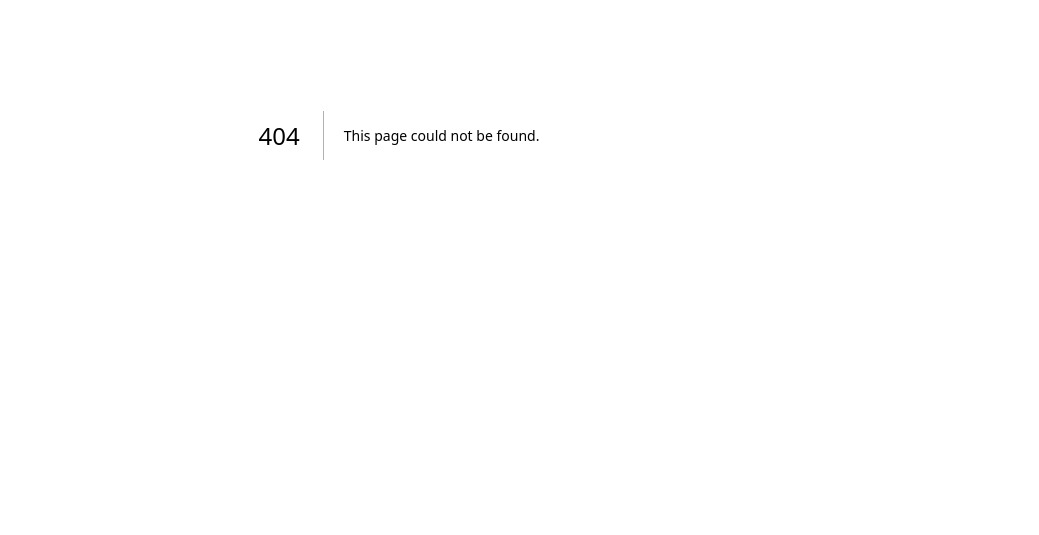
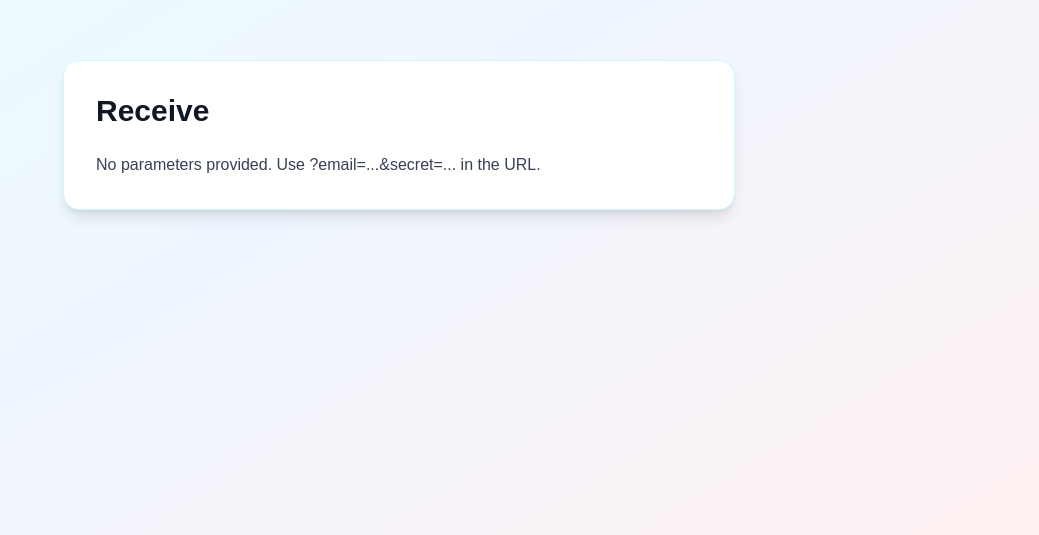
Before and after one commit to mistcash/mailed, a Next.js app in the folder app/: page /receive in a window 1280 px wide. Before the commit this address had no page. Shown: the part 265-800 px from the top of the page, without its empty margins (241-1280 px from the left). Built offline with nearby package versions, Linux system fonts and the light colour scheme.

Commit message:
init: send and recieve pages

```diff
--- /dev/null
+++ b/app/src/app/receive/page.tsx
@@ -0,0 +1,40 @@
+'use client';
+
+import { useSearchParams } from 'next/navigation';
+
+export default function ReceivePage() {
+	const searchParams = useSearchParams();
+	const email = searchParams.get('email');
+	const secret = searchParams.get('secret');
+
+	return (
+		<div className="min-h-screen bg-gradient-to-br from-cyan-50 via-blue-50 to-rose-50 flex items-center justify-center">
+			<div className="max-w-2xl w-full p-8 bg-white rounded-2xl shadow-lg border border-cyan-100">
+				<h1 className="text-3xl font-bold mb-6 text-gray-900">Receive</h1>
+				<div className="space-y-4">
+					{email && (
+						<div className="p-4 bg-cyan-50 rounded-lg border border-cyan-200">
+							<label className="block text-sm font-medium text-cyan-900 mb-1">
+								Email:
+							</label>
+							<p className="text-gray-900">{email}</p>
+						</div>
+					)}
+					{secret && (
+						<div className="p-4 bg-rose-50 rounded-lg border border-rose-200">
+							<label className="block text-sm font-medium text-rose-900 mb-1">
+								Secret:
+							</label>
+							<p className="text-gray-900 font-mono break-all">{secret}</p>
+						</div>
+					)}
+					{!email && !secret && (
+						<p className="text-gray-700">
+							No parameters provided. Use ?email=...&secret=... in the URL.
+						</p>
+					)}
+				</div>
+			</div>
+		</div>
+	);
+}
--- /dev/null
+++ b/app/src/app/send/page.tsx
@@ -0,0 +1,10 @@
+export default function SendPage() {
+	return (
+		<div className="min-h-screen bg-gradient-to-br from-cyan-50 via-blue-50 to-rose-50 flex items-center justify-center">
+			<div className="max-w-2xl w-full p-8 bg-white rounded-2xl shadow-lg border border-cyan-100">
+				<h1 className="text-3xl font-bold mb-6 text-gray-900">Send</h1>
+				<p className="text-gray-700">Send page content goes here</p>
+			</div>
+		</div>
+	);
+}
```
